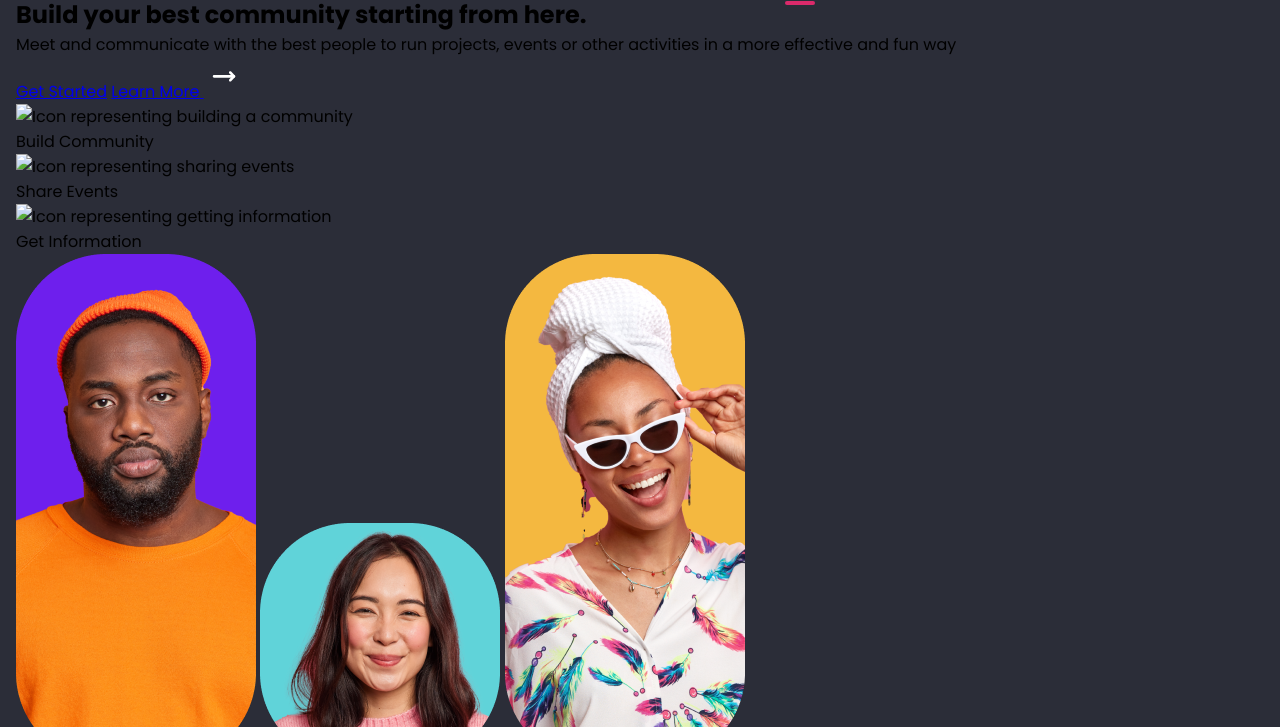
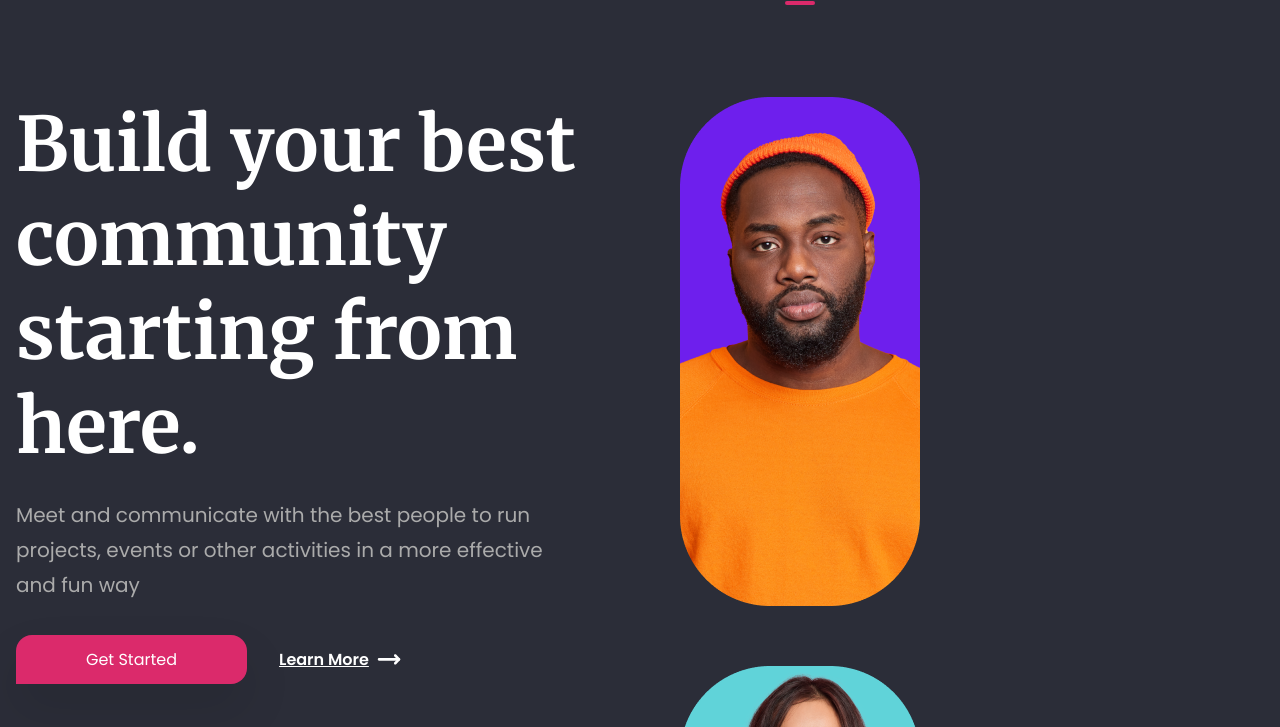
Before and after one commit to alvarobarrenadev/header-gathsession-online-forum, a website built with Vite: page index.html in a window 1280 px wide. Shown: the part 73-800 px from the top of the page. Built offline with nearby package versions, Linux system fonts and the light colour scheme; files whose address does not match are found by name.

Commit message:
Hero content finished

```diff
--- a/index.html
+++ b/index.html
@@ -56,37 +56,37 @@
         <section class="hero">
           <!-- Left column: content -->
           <div class="hero__content">
-            <h1>Build your best community starting from here.</h1>
-            <p>Meet and communicate with the best people to run projects, events or other activities in a more effective
+            <h1 class="hero__content--title">Build your best community starting from here.</h1>
+            <p class="hero__content--description">Meet and communicate with the best people to run projects, events or other activities in a more effective
               and fun way</p>
 
-            <div class="hero__actions">
-              <a href="#" class="btn" aria-label="Get started with GathSession platform">Get Started</a>
-              <a href="#">
+            <div class="hero__content_actions">
+              <a href="#" class="btn--primary" aria-label="Get started with GathSession platform">Get Started</a>
+              <a href="#" class="btn--secondary">
                 <span>Learn More</span> <img src="img/arrow-icon.svg" alt="Arrow icon pointing to more information">
               </a>
             </div>
 
-            <div class="hero__features" aria-label="Key Service Features">
+            <div class="hero__content_features" aria-label="Key Service Features">
               <article class="hero__feature">
-                <img src="img/build-community-icon.svg" alt="Icon representing building a community">
-                <p>Build Community</p>
+                <img src="img/build-community-icon.svg" class="hero__feature--img" alt="Icon representing building a community">
+                <p class="hero__feature--title">Build Community</p>
               </article>
 
               <article class="hero__feature">
-                <img src="img/share-events-icon.svg" alt="Icon representing sharing events">
-                <p>Share Events</p>
+                <img src="img/share-events-icon.svg" class="hero__feature--img" alt="Icon representing sharing events">
+                <p class="hero__feature--title">Share Events</p>
               </article>
 
               <article class="hero__feature">
-                <img src="img/get-information-icon.svg" alt="Icon representing getting information">
-                <p>Get Information</p>
+                <img src="img/get-information-icon.svg" class="hero__feature--img" alt="Icon representing getting information">
+                <p class="hero__feature--title">Get Information</p>
               </article>
             </div>
           </div>
 
           <!-- Right column: visual -->
-          <div class="hero_visual">
+          <div class="hero__visual">
             <!-- Left Column -->
             <div class="hero__visual_column--left">
               <img src="img/man-purple-hero.png" alt="Black man wearing orange shirt, purple background - GathSession User">
--- a/src/sass/abstracts/_mixins.scss
+++ b/src/sass/abstracts/_mixins.scss
@@ -38,3 +38,20 @@
   background-color: v.$pink;
   border-radius: 6px;
 }
+
+@mixin button--primary {
+  display: inline-block;
+  background-color: v.$pink;
+  color: v.$white;
+  padding: 12px 70px;
+  border-radius: 16px 16px 16px 0px;
+  font-weight: 400;
+  text-decoration: none;
+  box-shadow: 0px 24px 50px 0px rgba(0, 0, 0, 0.10);
+}
+
+@mixin button--secondary {
+  color: v.$white;
+  font-weight: 600;
+  text-decoration: underline;
+}
--- a/src/sass/abstracts/_variables.scss
+++ b/src/sass/abstracts/_variables.scss
@@ -9,10 +9,11 @@ $poppins-font: "Poppins", sans-serif;
 $merriweather-font: "Merriweather", serif;
 
 // Size container
-$max-width-container: 1400px;
+$max-width-container: 1350px;
 
 // Colors
 $bg-dark-blue: #2B2D38;
 $gray: #ABABAB;
+$gray-dark: #464751;
 $pink: #DB2A6B;
 $white: #FFFFFF;
--- a/src/sass/components/_buttons.scss
+++ b/src/sass/components/_buttons.scss
@@ -0,0 +1,27 @@
+@use '@abstracts/variables' as v;
+@use '@abstracts/mixins' as mx;
+
+.btn--primary {
+    @include mx.button--primary;
+    transition: transform .2s ease-in-out;
+
+    &:hover {
+        background-color: v.$bg-dark-blue;
+        background-color: v.$white;
+        color: v.$pink;
+        font-weight: 600;
+        transform: scale(1.1)
+    }
+}
+
+.btn--secondary {
+    @include mx.button--secondary;
+    display: flex;
+    align-items: center;
+    transition: all .1s ease-in-out;
+
+    &:hover {
+        transform: scale(1.1);
+        text-decoration: none;
+    }
+}
--- a/src/sass/components/_components.scss
+++ b/src/sass/components/_components.scss
@@ -1 +1,2 @@
 @forward 'buttons';
+@forward 'hero';
--- /dev/null
+++ b/src/sass/components/_hero.scss
@@ -0,0 +1,66 @@
+@use '@abstracts/variables' as v;
+
+.hero {
+    display: flex;
+    gap: 40px;
+
+    &__content {
+        max-width: 50%;
+
+        &--title {
+            color: v.$white;
+            font-family: v.$merriweather-font;
+            font-size: 75px;
+            margin-bottom: 25px;
+        }
+
+        &--description {
+            color: v.$gray;
+            font-size: 20px;
+            line-height: 35px;
+            font-weight: 400;
+            max-width: 85%;
+            margin-bottom: 32px;
+        }
+
+        &_actions {
+            display: flex;
+            gap: 32px;
+            align-items: center;
+            margin-bottom: 150px;
+        }
+
+        &_features {
+            display: flex;
+            gap: 48px;
+
+            .hero__feature {
+                display: flex;
+                align-items: center;
+                gap: 16px;
+                color: v.$white;
+                font-weight: 600;
+
+                img {
+                    background: v.$gray-dark;
+                    padding: 12px;
+                    border-radius: 16px;
+                }
+            }
+        }
+    }
+
+    &__visual {
+        max-width: 50%;
+
+        &_column--left {
+            display: grid;
+            gap: 60px;
+
+            &:nth-child(2) {
+                align-self: flex-start;
+            }
+        }
+
+    }
+}
--- a/src/sass/layout/_header.scss
+++ b/src/sass/layout/_header.scss
@@ -6,6 +6,7 @@
     justify-content: space-between;
     align-items: center;
     margin-top: 40px;
+    margin-bottom: 100px;
 
     &__nav {
 
@@ -34,6 +35,10 @@
                 color: v.$gray;
                 position: relative;
 
+                &:hover {
+                    color: v.$white;
+                }
+
                 &:hover::before {
                     @include mx.active-link;
                     content: '';
@@ -43,11 +48,13 @@
                 }
             }
 
-
-
             a.active {
                 color: v.$white;
                 position: relative;
+
+                &:hover {
+                    color: v.$gray;
+                }
 
                 &::before {
                     @include mx.active-link;
```
